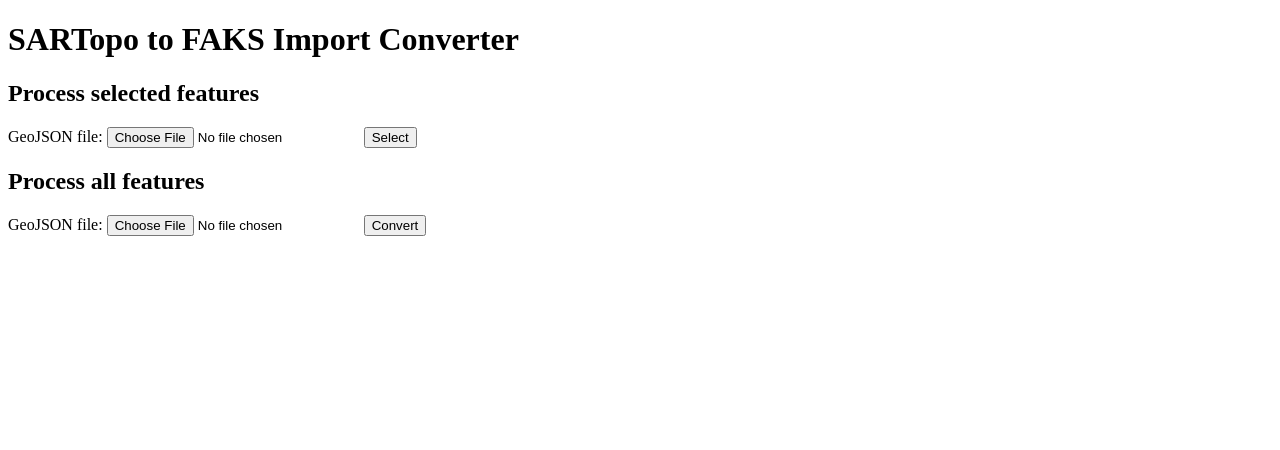
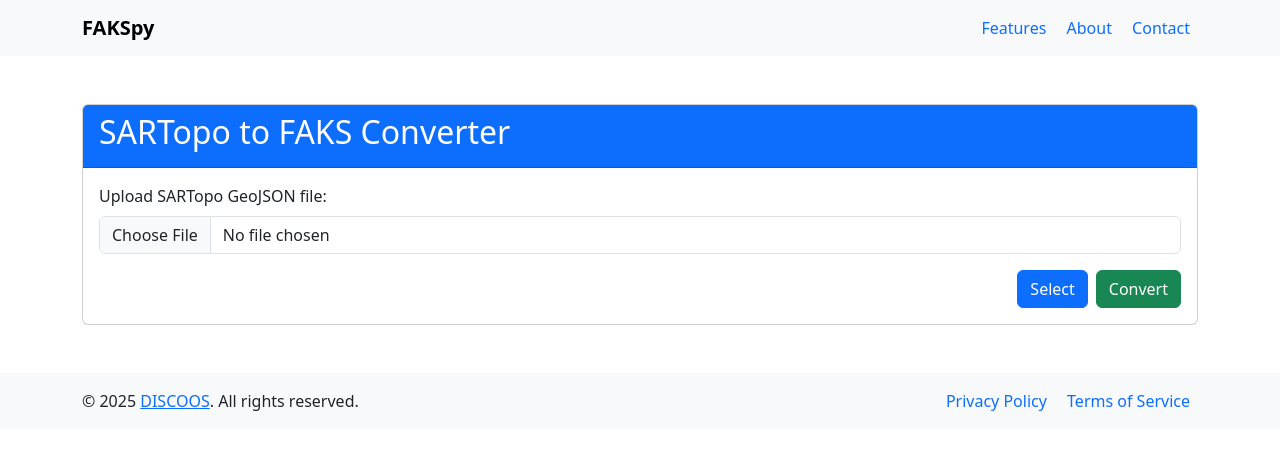
Before and after one commit to kengu/fakspy, a Flask app: page / in a window 1280 px wide. Shown: the top 450 px of the page. Run offline with Flask 3, Linux system fonts and the light colour scheme.

Commit message:
Improved the design

```diff
--- a/main.py
+++ b/main.py
@@ -1,13 +1,17 @@
 import os
+import uuid
 import json
 import zipfile
 
+from datetime import datetime
 from werkzeug.utils import secure_filename
-from flask import Flask, request, jsonify, render_template, send_file
+from flask import Flask, request, redirect, url_for, flash, jsonify, render_template, send_file
+from flask_session import Session
 
 from sartopo2faks import classify_features
 
 app = Flask(__name__)
+sess = Session()
 
 UPLOAD_FOLDER = 'uploads'
 OUTPUT_FOLDER = 'output'
@@ -25,29 +29,31 @@ def home():
     # Render the upload form
     return render_template('index.html')
 
+@app.route('/process', methods=['POST'])
+def process():
+    # Secure the filename and save it to UPLOAD_FOLDER
+    upload_path = upload()
 
-@app.route('/select', methods=['POST'])
-def list_features():
-    # Get the list of features from the uploaded GeoJSON file
+    # Determine the action (either 'select' or 'convert')
+    action = request.form.get('action')
+    if action == 'select':
+        return list_features(upload_path)
+    elif action == 'convert':
+        return convert(upload_path)
+    else:
+        flash('Invalid action specified!', 'error')
+        return redirect(request.url)
+
+# Get the list of features from the uploaded GeoJSON file
+def list_features(upload_path):
     try:
-        # Handle file upload
-        if 'geojson_file' not in request.files:
-            return jsonify({"error": "No file part"}), 400
-
-        file = request.files['geojson_file']
-        if file.filename == '':
-            return jsonify({"error": "No selected file"}), 400
-
-        # Save the uploaded GeoJSON file
-        filename = secure_filename(file.filename)
-        geojson_path = os.path.join(app.config['UPLOAD_FOLDER'], filename)
-        file.save(geojson_path)
-
-        with open(geojson_path, 'r') as file:
+        # Open uploaded GeoJSON file
+        with open(upload_path, 'r') as file:
             geojson_data = json.load(file)
             features = geojson_data.get('features', [])
 
-        # Create a dictionary to map folderId to folder names (for 'Folder' features)
+        # Create a dictionary to map folderId to folder
+        # names (for 'Folder' features)
         folder_mapping = {}
         for feature in features:
             folder_id = feature.get('id')
@@ -72,81 +78,46 @@ def list_features():
                     'folder': folder_name
                 })
 
-
         return render_template('select.html',
             features=feature_list,
-            file_path=geojson_path
+            upload_path=upload_path
         )
 
     except Exception as e:
         return jsonify({"error": str(e)}), 500
 
-@app.route('/export', methods=['POST'])
-def export_features():
+def upload():
+    # Check if the post request has the file part
+    if 'geojson_file' not in request.files:
+        flash('No file uploaded!', 'error')
+        return redirect(request.url)
+
+    file = request.files['geojson_file']
+
+    # Check if the file is selected
+    if file.filename == '':
+        flash('No selected file!', 'error')
+        return redirect(request.url)
+
+    # Secure the filename and save it to UPLOAD_FOLDER
+    filename = secure_filename(file.filename)
+
+    # Generate a unique folder name using a UUID
+    unique_folder = f"upload_{uuid.uuid4()}"
+    upload_folder = os.path.join(UPLOAD_FOLDER, unique_folder)
+
+    # Ensure the unique upload folder exists (create it if necessary)
+    os.makedirs(upload_folder, exist_ok=True)
+
+    upload_path = os.path.join(upload_folder, filename)
+    file.save(upload_path)
+
+    return upload_path
+
+def convert(upload_path):
     try:
-        selected_ids = request.form.getlist('features')  # Extract selected feature IDs
-        geojson_path = request.form.get('geojson_path')
-
-        # Load original GeoJSON data
-        with open(geojson_path, 'r') as file:
-            geojson_data = json.load(file)
-
-        # Filter features based on user selection
-        filtered_features = [geojson_data['features'][int(i)] for i in selected_ids]
-        source_data = {
-            "features": filtered_features,
-        }
-
-        # Classify the enriched features
-        sink_path = os.path.join(app.config['OUTPUT_FOLDER'], "sink_files")
-        classify_features(source_data, sink_path)
-
-        processed_files = [os.path.join(sink_path, file) for file in os.listdir(sink_path)
-                           if os.path.isfile(os.path.join(sink_path, file))]
-
-        upload_name = os.path.splitext(os.path.basename(geojson_path))[0]
-
-        # Zip all files in the sink folder
-        zip_path = os.path.join(app.config['OUTPUT_FOLDER'], upload_name+".zip")
-        with zipfile.ZipFile(zip_path, 'w') as zipf:
-            for file in processed_files:
-                zipf.write(file, os.path.basename(file))
-
-        # Return the zip file to the client for download
-        return send_file(zip_path, as_attachment=True)
-
-
-    except Exception as e:
-        return jsonify({"error": str(e)}), 500
-
-@app.route('/process', methods=['POST'])
-def process_file():
-    try:
-        # Handle file upload
-        if 'geojson_file' not in request.files:
-            return jsonify({"error": "No file part"}), 400
-
-        file = request.files['geojson_file']
-        if file.filename == '':
-            return jsonify({"error": "No selected file"}), 400
-
-        # TODO: Check if files exists in uploads
-        filename = secure_filename(file.filename)
-        geojson_path = os.path.join(app.config['UPLOAD_FOLDER'], filename)
-        file.save(geojson_path)
-
-        print("GeoJSON Path (Relative):", geojson_path)
-        print("GeoJSON Path (Absolute):", os.path.abspath(geojson_path))
-        return jsonify({
-            "GeoJSON Path (Relative):": geojson_path,
-            "GeoJSON Path (Absolute):": os.path.abspath(geojson_path),
-        }), 500
-
-        if not os.path.exists(geojson_path):
-            return jsonify({"error": f"{geojson_path} not found"}), 500
-
         # Open the uploaded file and parse it as JSON
-        with open(geojson_path, "r") as source_file:
+        with open(upload_path, "r") as source_file:
             source_data = json.load(source_file)  # Parse JSON from file
 
         # Classify the enriched features
@@ -156,7 +127,7 @@ def process_file():
         processed_files = [os.path.join(sink_path, file) for file in os.listdir(sink_path)
             if os.path.isfile(os.path.join(sink_path, file))]
 
-        upload_name = os.path.splitext(os.path.basename(filename))[0]
+        upload_name = os.path.splitext(os.path.basename(upload_path))[0]
 
         # Zip all files in the sink folder
         zip_path = os.path.join(app.config['OUTPUT_FOLDER'], upload_name+".zip")
@@ -168,9 +139,59 @@ def process_file():
         return send_file(zip_path, as_attachment=True)
 
     except Exception as e:
-        return jsonify({"error": str(e)}), 500
+        flash(f"Error while converting file: {str(e)}", 'error')
+        return redirect(request.url)
 
+@app.route('/export', methods=['POST'])
+def export():
+    try:
+        selected_ids = request.form.getlist('features')  # Extract selected feature IDs
+        upload_path = request.form.get('upload_path')
 
+        print(f"export: upload_path = {upload_path}, type = {type(upload_path)}")
+
+        # Load original GeoJSON data
+        with open(upload_path, 'r') as file:
+            geojson_data = json.load(file)
+
+        # Filter features based on user selection
+        filtered_features = [geojson_data['features'][int(i)] for i in selected_ids]
+        source_data = { "features": filtered_features }
+
+        # Generate a unique folder name using a UUID
+        unique_folder = f"job_{uuid.uuid4()}"
+
+        # Create the unique folder path
+        sink_path = os.path.join(app.config['OUTPUT_FOLDER'], unique_folder)
+        classify_features(source_data, sink_path)
+
+        processed_files = [os.path.join(sink_path, file) for file in os.listdir(sink_path)
+                           if os.path.isfile(os.path.join(sink_path, file))]
+
+        upload_name = os.path.splitext(os.path.basename(upload_path))[0]
+        zip_path = os.path.join(
+            app.config['OUTPUT_FOLDER'], unique_folder, f"{upload_name}.zip"
+        )
+
+        # Zip all files in the sink folder
+        with zipfile.ZipFile(zip_path, 'w') as zipf:
+            for file in processed_files:
+                zipf.write(file, os.path.basename(file))
+
+        # Return the zip file to the client for download
+        return send_file(zip_path, as_attachment=True)
+
+    except Exception as e:
+        flash(f"Error while exporting file: {str(e)}", 'error')
+        return redirect(request.url)
 
 if __name__ == "__main__":
+    # Quick test configuration. Please use proper Flask configuration options
+    # in production settings, and use a separate file or environment variables
+    # to manage the secret key!
+    app.secret_key = 'some_secret_key'
+    app.config['SESSION_TYPE'] = 'filesystem'
+
+    sess.init_app(app)
+
     app.run(host="0.0.0.0")
--- a/requirements.txt
+++ b/requirements.txt
@@ -1,10 +1,13 @@
 blinker==1.9.0
+cachelib==0.13.0
 click==8.2.1
 Flask==3.1.1
+Flask-Session==0.8.0
 geojson==3.2.0
 itsdangerous==2.2.0
 Jinja2==3.1.6
 MarkupSafe==3.0.2
+msgspec==0.19.0
 numpy==2.2.6
 shapely==2.1.1
 Werkzeug==3.1.3
--- /dev/null
+++ b/templates/base.html
@@ -0,0 +1,45 @@
+<!-- templates/base.html -->
+<!doctype html>
+<html lang="en">
+<head>
+    <meta charset="UTF-8">
+    <meta name="viewport" content="width=device-width, initial-scale=1.0">
+    <link href="https://cdn.jsdelivr.net/npm/bootstrap@5.3.2/dist/css/bootstrap.min.css" rel="stylesheet">
+    <title>FAKSpy</title>
+</head>
+<body>
+    <!-- Navbar -->
+    <nav class="navbar navbar-expand-lg navbar-light bg-light">
+        <div class="container d-flex justify-content-between">
+            <!-- Left Content -->
+            <a class="navbar-brand" href="/"><strong>FAKSpy</strong></a>
+
+            <!-- Right Links -->
+            <div>
+                <a href="#" class="text-decoration-none mx-2">Features</a>
+                <a href="#" class="text-decoration-none mx-2">About</a>
+                <a href="mailto:support@discoos.org" class="text-decoration-none mx-2" target="_blank">Contact</a>
+            </div>
+        </div>
+    </nav>
+
+    <!-- Main Content -->
+    <main class="d-flex justify-content-center align-items-center">
+        {% block content %}{% endblock %}
+    </main>
+
+    <!-- Footer -->
+    <footer class="bg-light">
+        <div class="container d-flex justify-content-between align-items-center py-3">
+            <!-- Left Content -->
+            <p class="mb-0">&copy; 2025 <a href="https://discoos.org">DISCOOS</a>. All rights reserved.</p>
+
+            <!-- Right Links -->
+            <div>
+                <a href="#" class="text-decoration-none mx-2">Privacy Policy</a>
+                <a href="#" class="text-decoration-none mx-2">Terms of Service</a>
+            </div>
+        </div>
+    </footer>
+</body>
+</html>
--- a/templates/index.html
+++ b/templates/index.html
@@ -1,24 +1,43 @@
 <!-- index.html -->
-<!DOCTYPE html>
-<html>
-<head>
-    <meta charset="UTF-8">
-    <meta name="viewport" content="width=device-width, initial-scale=1.0">
-    <title>FAKSpy</title>
-</head>
-<body>
-<h1>SARTopo to FAKS Import Converter</h1>
+{% extends "base.html" %}
+
+{% block content %}
+<div class="container my-5">
+    <div class="card">
+        <div class="card-header bg-primary text-white">
+            <h2>SARTopo to FAKS Converter</h2>
+        </div>
+        <div class="card-body">
+            <!-- Form -->
+            <form action="/process" method="post" enctype="multipart/form-data">
+                <!-- File Input -->
+                <div class="mb-3">
+                    <label for="geojson_file" class="form-label">Upload SARTopo GeoJSON file:</label>
+                    <input type="file" name="geojson_file" id="geojson_file" class="form-control" required>
+                </div>
+                <!-- Submit Buttons -->
+                <div class="d-flex justify-content-end">
+                    <!-- Button for 'Select' -->
+                    <button type="submit" name="action" value="select" class="btn btn-primary mx-2">Select</button>
+                    <!-- Button for 'Convert' -->
+                    <button type="submit" name="action" value="convert" class="btn btn-success">Convert</button>
+                </div>
+            </form>
+        </div>
+    </div>
+</div>
+<!--
 <h2>Process selected features</h2>
 <form action="/select" method="post" enctype="multipart/form-data">
-    <label for="select">GeoJSON file:</label>
+    <label for="select">SARTopo GeoJSON file:</label>
     <input type="file" name="geojson_file" id="select" required>
     <button type="submit">Select</button>
 </form>
 <h2>Process all features</h2>
 <form action="/process" method="post" enctype="multipart/form-data">
-    <label for="process">GeoJSON file:</label>
+    <label for="process">SARTopo GeoJSON file:</label>
     <input type="file" name="geojson_file" id="process" required>
     <button type="submit">Convert</button>
 </form>
-</body>
-</html>
+-->
+{% endblock %}
```
Also changed, not shown: templates/select.html (+43 -20 lines).
